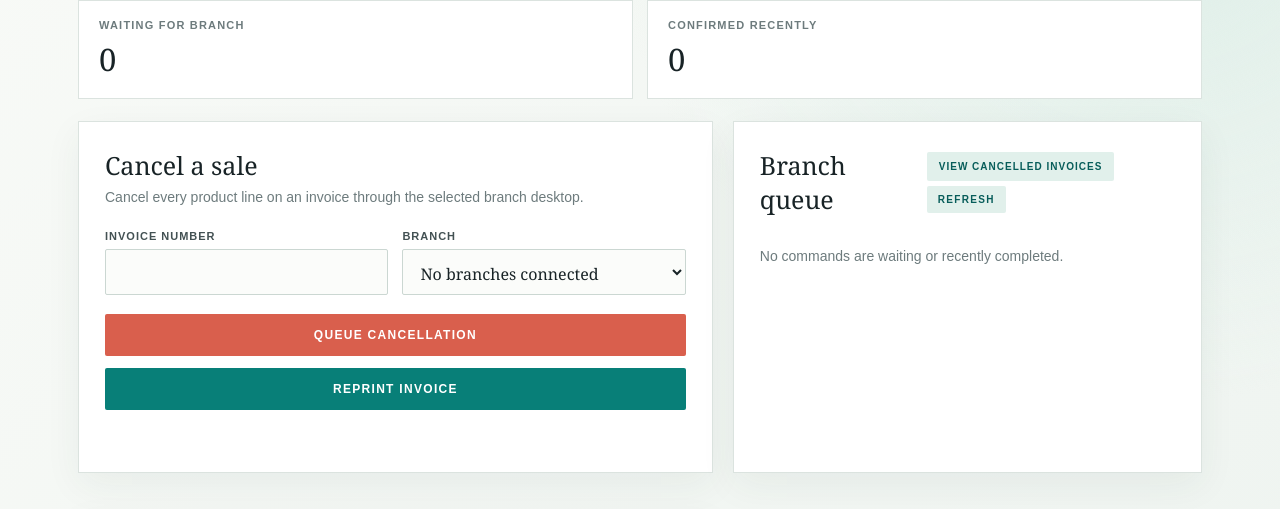
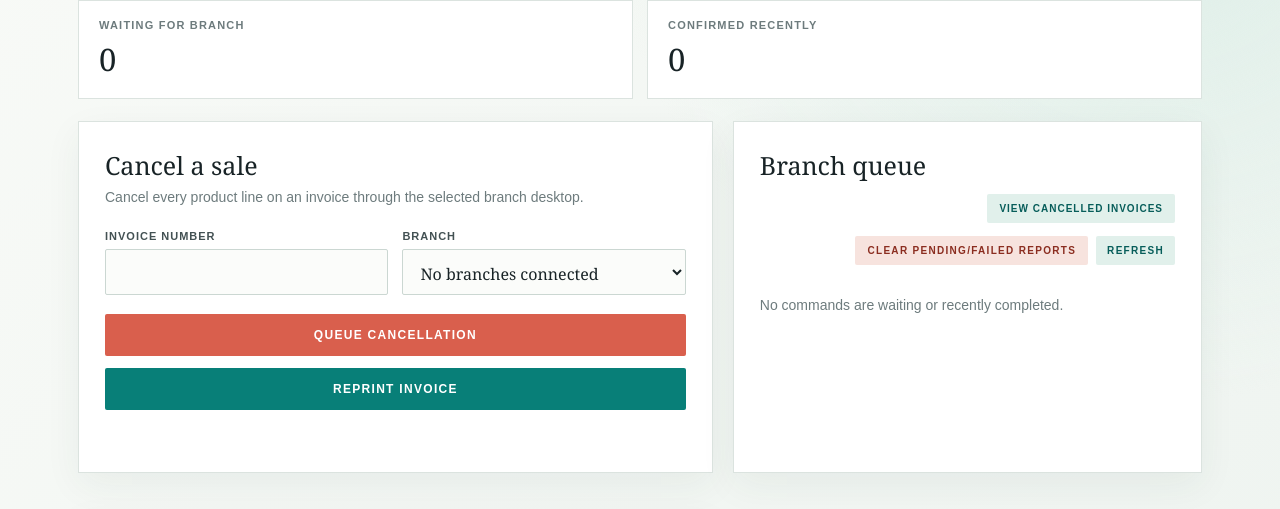
Before and after one commit to Tahsinga/LoraApi01, a Django app: page / in a window 1280 px wide. Shown: the part 149-658 px from the top of the page. Run offline with Django 5.2, Linux system fonts and the light colour scheme; the visitor is signed in with stand-in values (Sample User, id 1); data that the repository does not hold is empty.

Commit message:
Add protected sales report queue cleanup

```diff
--- a/LoraAPI/config/loraApi/templates/loraApi/dashboard.html
+++ b/LoraAPI/config/loraApi/templates/loraApi/dashboard.html
@@ -70,10 +70,13 @@
     .schedule-cancel { color:var(--ink); background:#e8eeeb; }
     .schedule-cancel:hover { background:#dce6e1; }
     .queue { grid-column:2; grid-row:1; margin-top:0; }
-    .queue-head { display:flex; justify-content:space-between; align-items:center; gap:12px; margin-bottom:14px; }
+    .queue-head { display:flex; flex-wrap:wrap; justify-content:space-between; align-items:center; gap:12px; margin-bottom:14px; }
     .queue-head h2 { margin:0; }
     .history-button { display:inline-block; padding:9px 12px; color:var(--teal-dark); background:#e1f0eb; border:0; border-radius:2px; font:700 10px Arial,sans-serif; letter-spacing:1px; text-decoration:none; text-transform:uppercase; }
     .history-button:hover { background:#cce7df; }
+    .clear-report-queue { padding:9px 12px; color:#8b2d20; background:#f7e3de; border:0; border-radius:2px; font:700 10px Arial,sans-serif; text-transform:uppercase; }
+    .clear-report-queue:hover { background:#f0d2ca; }
+    .queue-actions { display:flex; flex-wrap:wrap; justify-content:flex-end; gap:8px; }
     .refresh { padding:8px 11px; color:var(--teal-dark); background:#e1f0eb; font-size:10px; }
     .refresh:hover { background:#cce7df; }
     .rows { display:grid; gap:9px; }
@@ -127,11 +130,12 @@
         <div id="report-notice" class="notice" role="status"></div>
       </div>
       <div class="panel queue">
-        <div class="queue-head"><h2>Branch queue</h2><div><a class="history-button" href="/history/">View cancelled invoices</a><button class="refresh" id="refresh" type="button">Refresh</button></div></div>
+        <div class="queue-head"><h2>Branch queue</h2><div class="queue-actions"><a class="history-button" href="/history/">View cancelled invoices</a>{% if user.is_staff %}<button class="clear-report-queue" id="clear-report-queue" type="button">Clear pending/failed reports</button>{% endif %}<button class="refresh" id="refresh" type="button">Refresh</button></div></div>
         <div id="rows" class="rows"><div class="empty">Loading queue...</div></div>
       </div>
     </section>
   </main>
+  {% if user.is_staff %}<form id="report-cleanup-token" hidden>{% csrf_token %}</form>{% endif %}
   <dialog id="report-schedule-dialog" class="schedule-dialog" aria-labelledby="schedule-dialog-title">
     <div class="schedule-dialog-inner">
       <h2 id="schedule-dialog-title">Daily report times</h2>
@@ -193,6 +197,30 @@
       const statusLabels = { scheduled: 'Scheduled', pending: 'Queued', processing: 'Sent', printed: 'Printed', failed: 'Failed', processed: 'Completed' };
       rows.innerHTML = items.length ? items.map(item => `<div class="row"><div><b>${escapeHtml(item.label)}</b><small>${escapeHtml(item.branch)} · ${escapeHtml(item.detail)}${item.scheduled_at ? ` · ${escapeHtml(new Date(item.scheduled_at).toLocaleString())}` : ''}</small></div><span class="badge ${escapeHtml(item.status)}">${escapeHtml(statusLabels[item.status] || item.status)}</span></div>`).join('') : '<div class="empty">No commands are waiting or recently completed.</div>';
     } catch (error) { rows.innerHTML = '<div class="empty">Queue unavailable. Try again.</div>'; }
+  }
+  const clearReportQueue = document.querySelector('#clear-report-queue');
+  if (clearReportQueue) {
+    clearReportQueue.addEventListener('click', async () => {
+      if (!window.confirm('Delete all pending and failed sales reports? Other queue items will not be changed.')) return;
+      clearReportQueue.disabled = true;
+      try {
+        const csrfToken = document.querySelector('#report-cleanup-token [name=csrfmiddlewaretoken]').value;
+        const response = await fetch('/api/sales-report/clear-queue/', {
+          method: 'POST',
+          headers: { 'X-CSRFToken': csrfToken },
+        });
+        const data = await response.json();
+        if (!response.ok) throw new Error(data.message || 'Sales report queue could not be cleared.');
+        reportNotice.className = 'notice ok';
+        reportNotice.textContent = `Deleted ${data.deleted_count} pending or failed sales report(s).`;
+        await refreshQueue();
+      } catch (error) {
+        reportNotice.className = 'notice error';
+        reportNotice.textContent = error.message;
+      } finally {
+        clearReportQueue.disabled = false;
+      }
+    });
   }
   async function refreshBranches() {
     try {
--- a/LoraAPI/config/loraApi/urls.py
+++ b/LoraAPI/config/loraApi/urls.py
@@ -1,6 +1,6 @@
 from django.urls import path
 from .views import (
-    branch_status, branch_sync, cancel_sale, health_check, main_sync,
+    branch_status, branch_sync, cancel_sale, clear_sales_report_queue, health_check, main_sync,
     index, favicon, confirm_deletion, cancellation_history_api, request_sales_report, complete_sales_report, request_invoice_reprint, complete_invoice_reprint,
     adjust_main_stock, create_stock_transfer, complete_stock_transfer, request_branch_price_update, complete_branch_price_update, create_branch_product, complete_branch_product_creation, product_catalog, sync_product_catalog,
     product_sync_inbox, publish_product_catalog, stock_summary, stock_movements, product_movement_history_api, stock_transfer_logs, stock_transfer_device_logs, stock_movement_device_logs, cancellation_device_logs, record_branch_sales, sales_report_schedules,
@@ -17,6 +17,7 @@ urlpatterns = [
     path('cancellation-history/', cancellation_history_api, name='cancellation_history_api'),
     path('sales-report/', request_sales_report, name='request_sales_report'),
     path('sales-report/schedules/', sales_report_schedules, name='sales_report_schedules'),
+    path('sales-report/clear-queue/', clear_sales_report_queue, name='clear_sales_report_queue'),
     path('sales-report/complete/', complete_sales_report, name='complete_sales_report'),
     path('invoice-reprint/', request_invoice_reprint, name='request_invoice_reprint'),
     path('invoice-reprint/complete/', complete_invoice_reprint, name='complete_invoice_reprint'),
--- a/LoraAPI/config/loraApi/views.py
+++ b/LoraAPI/config/loraApi/views.py
@@ -1341,6 +1341,17 @@ def complete_sales_report(request):
     return JsonResponse({'status': 'ok', 'report': report_payload(report)})
 
 
+@login_required
+def clear_sales_report_queue(request):
+    if request.method != 'POST':
+        return JsonResponse({'status': 'error', 'message': 'Use POST method'}, status=405)
+    if not request.user.is_staff:
+        return JsonResponse({'status': 'error', 'message': 'Staff access is required.'}, status=403)
+
+    deleted_count, _ = SalesReportRequest.objects.filter(status__in=['pending', 'failed']).delete()
+    return JsonResponse({'status': 'ok', 'deleted_count': deleted_count})
+
+
 @csrf_exempt
 @retry_on_database_lock
 def complete_stock_transfer(request):
```
Also changed, not shown: LoraAPI/config/loraApi/tests.py (+29 -0 lines).
